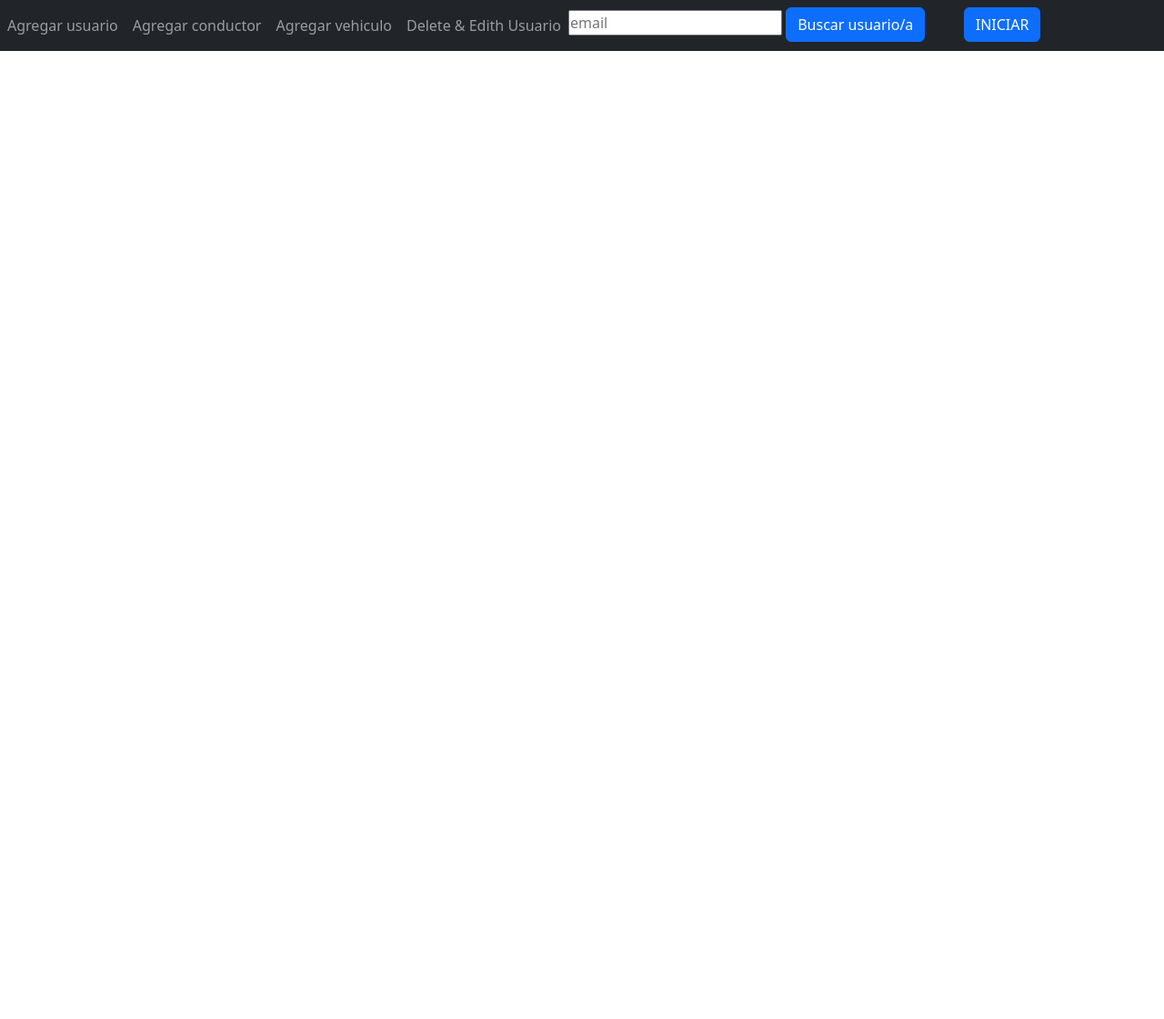
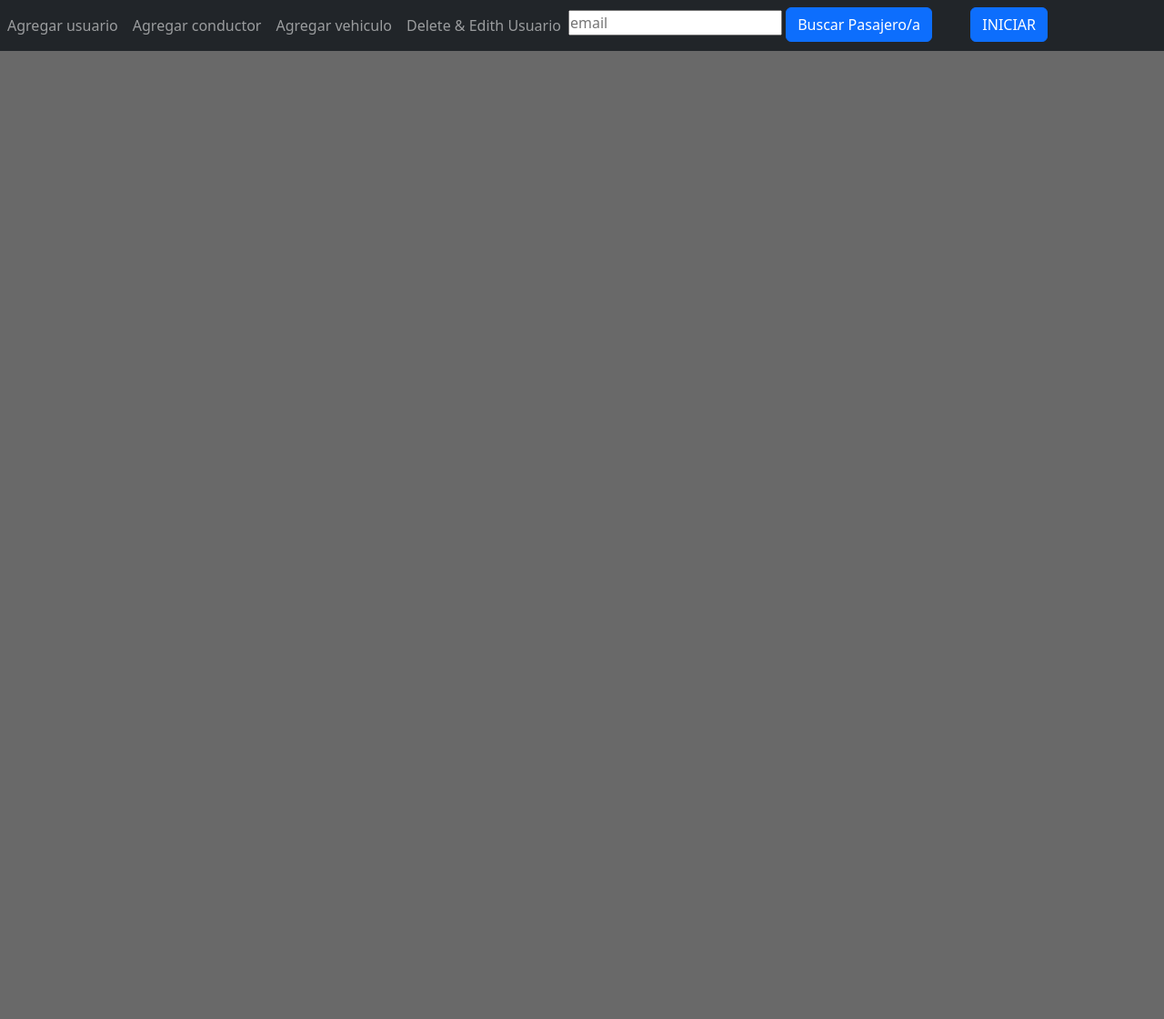
Before and after one commit to AlejandroGiorgio/Proyecto-Final-Python, a Django app: page / in a window 1280 px wide. Shown: the whole page at 91% size. Before the commit the page ends 56 px from the top, so only its background shows below. Run offline with Django 4.2, Linux system fonts and the light colour scheme; parts of the project's set-up code (start-up, migrations or seed data) failed here and were passed over; some libraries are stand-ins or nearby versions.

Commit message:
Se realizan modificaciones de diseño

```diff
--- a/AppProject/Templates/index.html
+++ b/AppProject/Templates/index.html
@@ -10,6 +10,7 @@
 
     <title>AppProject</title>
 </head>
+
 <body>
 
   <!--<a class="btn btn-success" href="/AppProject/read_user">Interfaz de la webpage</a>-->
@@ -35,7 +36,7 @@
         <li>
           <form class="formDataUser" action="/AppProject/search_user" method="GET">
             <input type="email" name="email" placeholder="email">
-            <button type="submit" class="btn btn-primary btndj">Buscar usuario/a</button>
+            <button type="submit" class="btn btn-primary btndj">Buscar Pasajero/a</button>
         </form>
     </div>
     <div>
--- a/AppProject/static/css/myestilo.css
+++ b/AppProject/static/css/myestilo.css
@@ -8,8 +8,10 @@ html {
     font-family: 'Oswald', sans-serif; }
 
 body{
-      background-position: center center;
-      background-size: cover;
+    background-position: center center;
+    background-size: cover;
+    background-color: dimgrey;
+    height: 140vh;
 
     }
 
```
Also changed, not shown: db.sqlite3.
